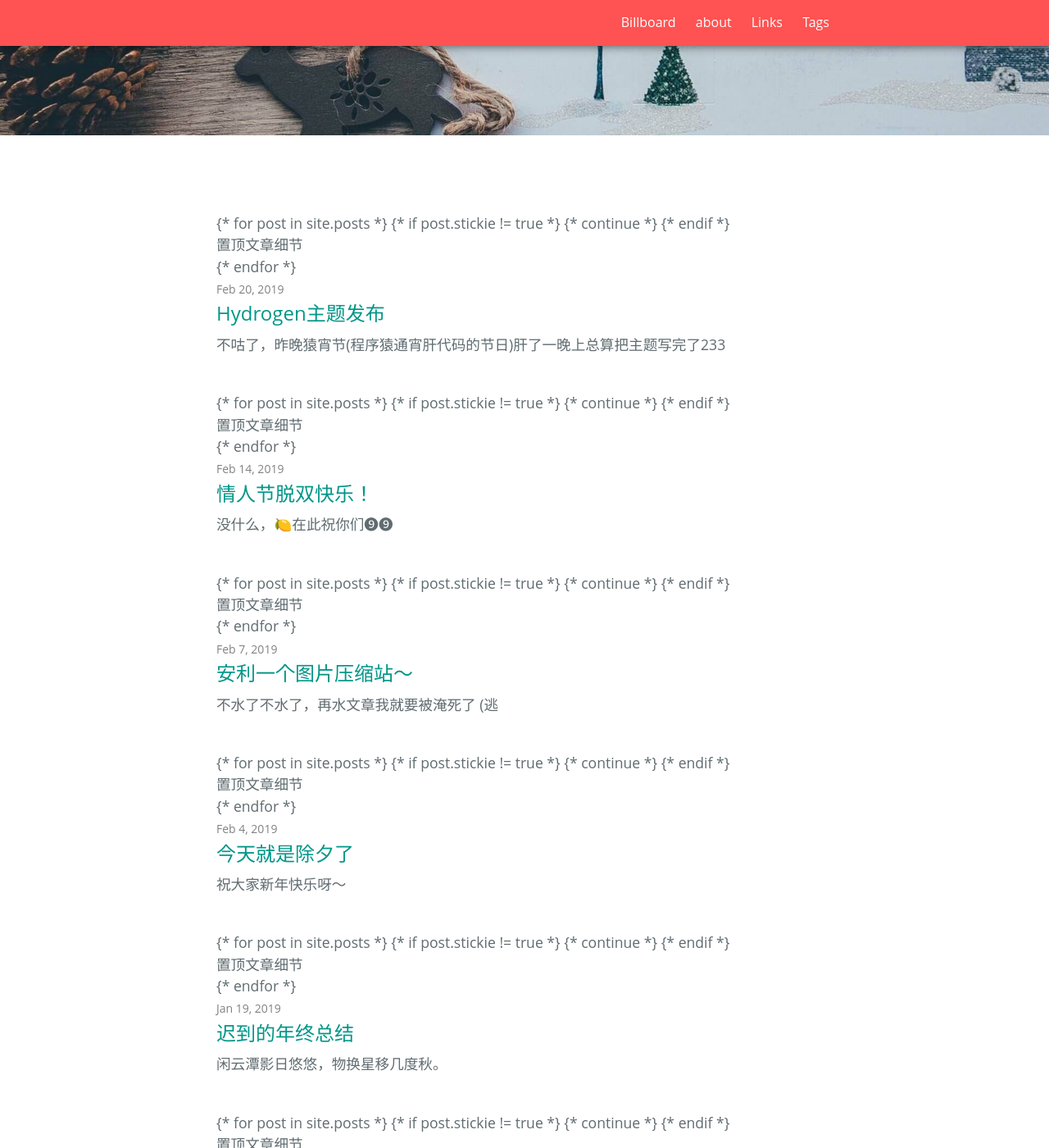
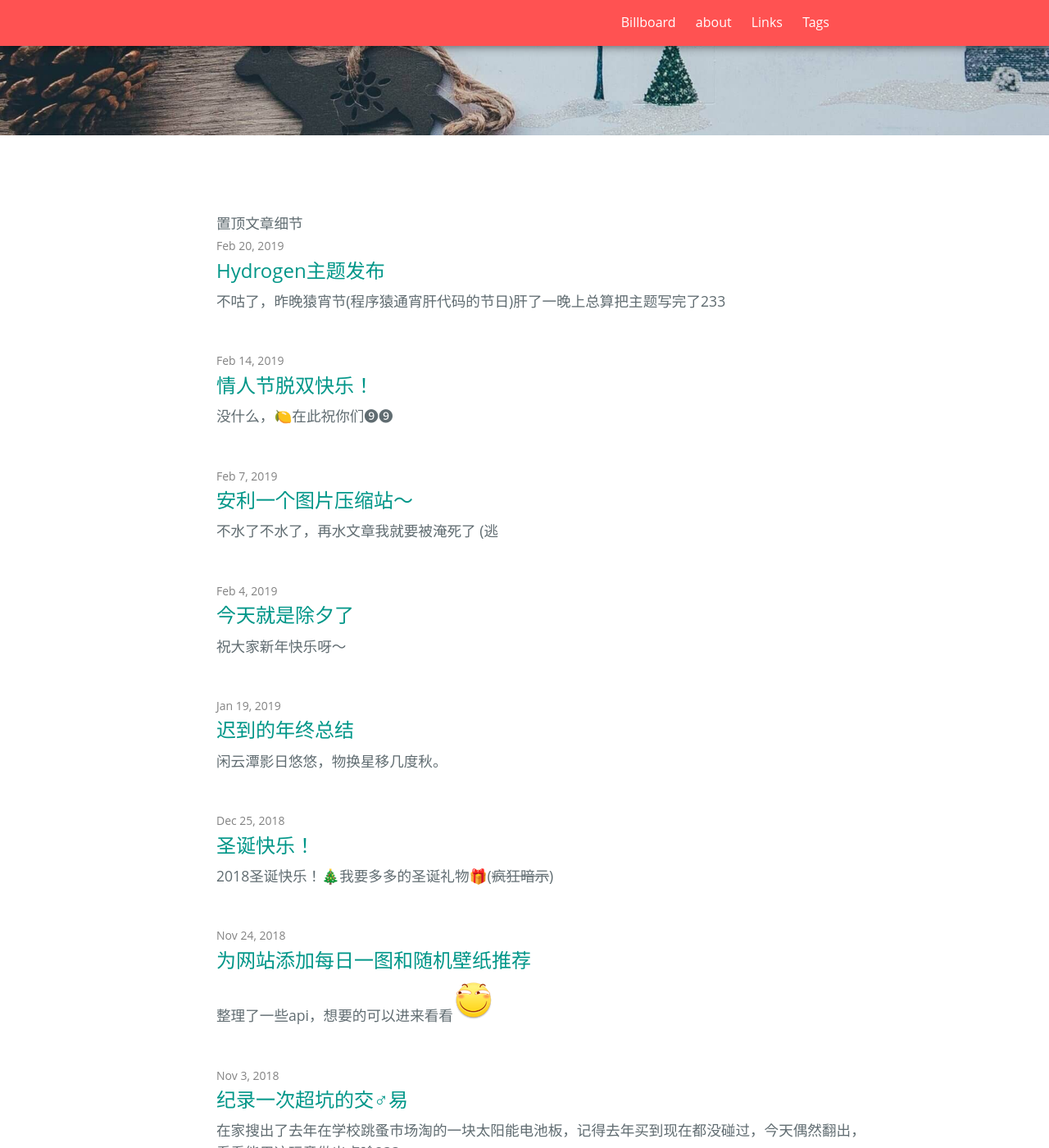
Before and after one commit to link9596/qwq, a Jekyll site: the page built from index.html, in a window 1280 px wide and 1400 px high, scrolled down 208 px. Shown: the whole window at 82% size. Built offline with Jekyll 4.4.1, drawn with Linux system fonts in a browser that asks for light colours; emoji names are drawn with the system emoji font; some web fonts are replaced; the list of posts is cut into pages by our own code; comment, search, counter and statistics services are not loaded; some of the changed text lies outside the part shown.

Commit message:
Update home.html

```diff
--- a/_layouts/home.html
+++ b/_layouts/home.html
@@ -12,14 +12,15 @@ layout: default
   <div>&nbsp;</div>
 
   <ul class="post-list">
+
+        {% for post in site.posts %}
+    {% if post.stickie != true %}
+        {% continue %}
+    {% endif %}
+    <div>置顶文章细节</div>
+{% endfor %}
+
      {% for post in paginator.posts %}
-
-    {* for post in site.posts *}
-    {* if post.stickie != true *}
-        {* continue *}
-    {* endif *}
-    <div>置顶文章细节</div>
-{* endfor *}
 
       <li>
 
```
